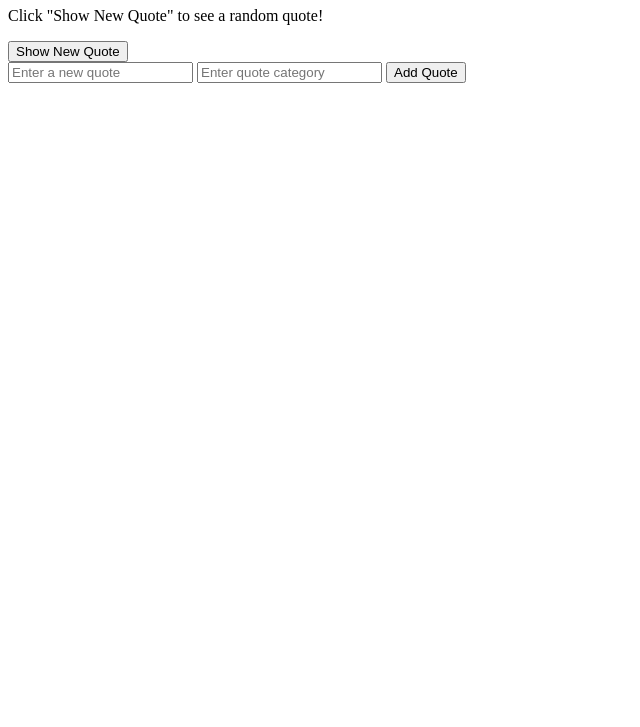
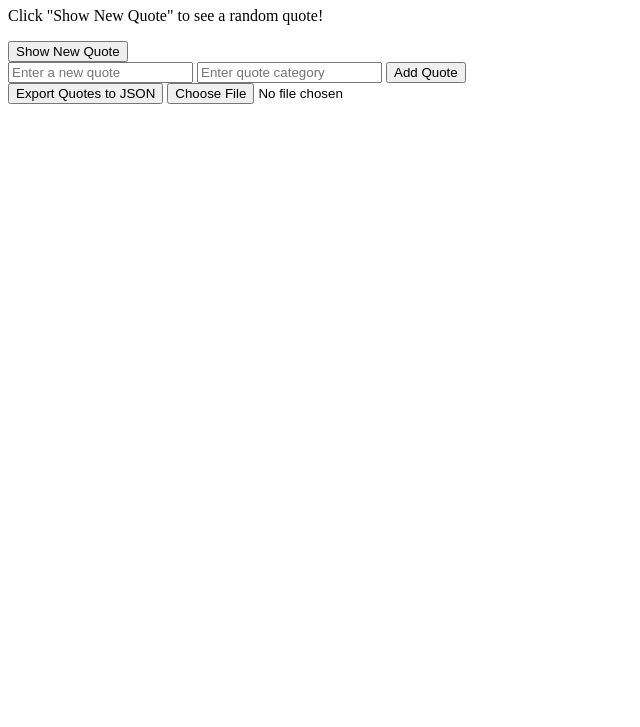
Before and after one commit to Wwollf/alx_fe_javascript, a plain HTML site: page dom-manipulation/index.html in a window 1280 px wide. Shown: the part 73-800 px from the top of the page, without its empty margins (0-640 px from the left). Drawn offline with Linux system fonts and the light colour scheme.

Commit message:
new stuff

```diff
--- a/dom-manipulation/index.html
+++ b/dom-manipulation/index.html
@@ -23,6 +23,9 @@
     <button onclick="addQuote()">Add Quote</button>
   </div>
 
+  <button onclick="exportToJson()">Export Quotes to JSON</button>
+    <input type="file" id="importFile" accept=".json" onchange="importFromJsonFile(event)" />
+
   <!-- Link to your JavaScript file -->
   <script src="script.js"></script>
 </body>
--- a/dom-manipulation/script.js
+++ b/dom-manipulation/script.js
@@ -58,6 +58,37 @@ function createAddQuoteForm() {
         alert("Please enter both a quote and a category.");
     }
 }
+// Export quotes to a JSON file
+function exportToJson() {
+    const dataStr = JSON.stringify(quotes, null, 2);
+    const blob = new Blob([dataStr], { type: "application/json" });
+    const url = URL.createObjectURL(blob);
 
+    const a = document.createElement("a");
+    a.href = url;
+    a.download = "quotes.json";
+    document.body.appendChild(a);
+    a.click();
+    document.body.removeChild(a);
+    URL.revokeObjectURL(url);
+}
 
+// Import quotes from a JSON file
+function importFromJsonFile(event) {
+    const fileReader = new FileReader();
+    fileReader.onload = function(event) {
+        try {
+            const importedQuotes = JSON.parse(event.target.result);
+            if (Array.isArray(importedQuotes)) {
+                quotes.push(...importedQuotes);
+                saveQuotes();
+                alert('Quotes imported successfully!');
+            } else {
+                alert('Invalid file format. Please upload a JSON array of quotes.');
+            }
+        } catch (error) {
+            alert('Error reading file: ' + error.message);
+        }
+    };
+    fileReader.readAsText(event.target.files[0]);
 }
```
